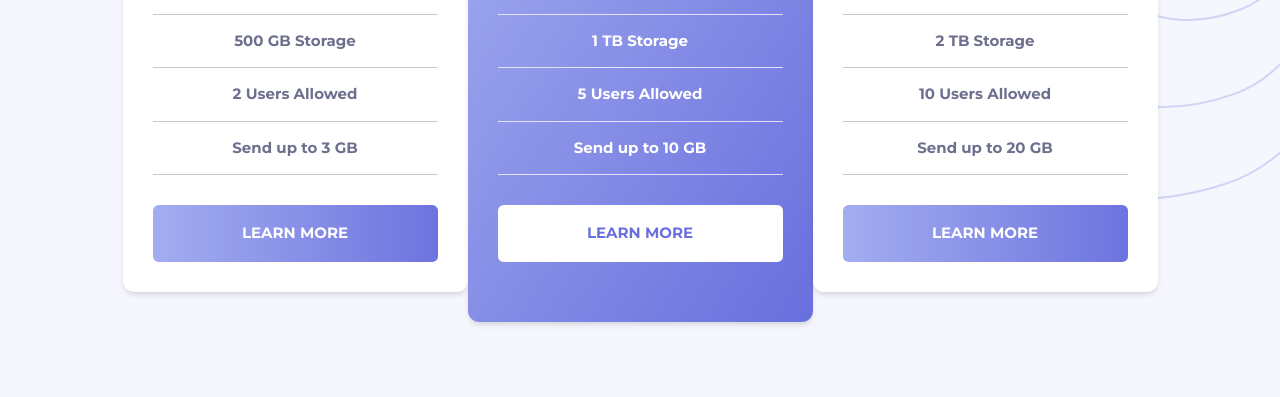
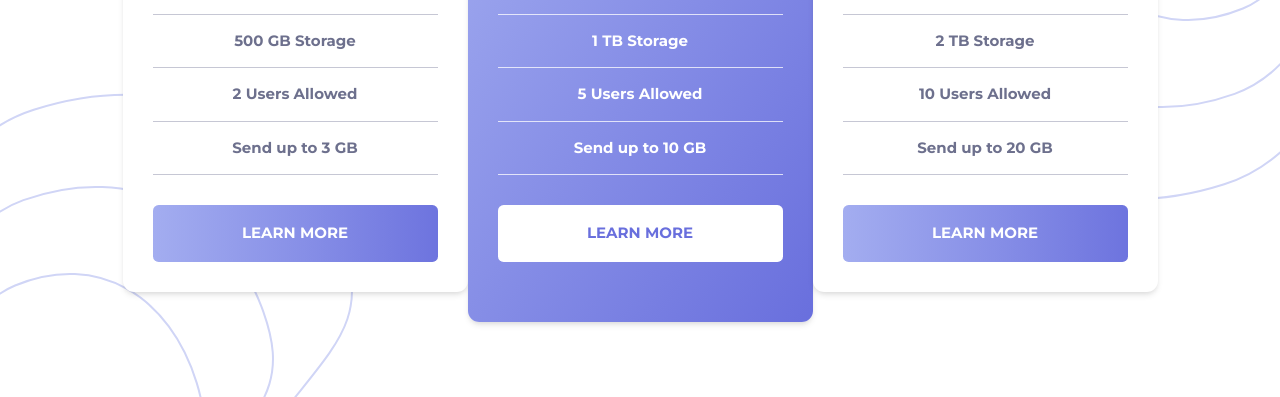
Before and after one commit to AlexKMarshall/pricing-component, a Gatsby site: page / in a window 1280 px wide. Shown: the part 457-854 px from the top of the page. Built offline with nearby package versions, Linux system fonts and the light colour scheme; Gatsby itself is replaced by a stand-in of ours.

Commit message:
Add bottom pattern for desktop only

```diff
--- a/src/pages/index.js
+++ b/src/pages/index.js
@@ -1,8 +1,6 @@
 import React, { useState } from "react";
 
 import SEO from "../components/seo";
-
-// import bgPatternTop from "./../images/bg-top.svg";
 
 const IndexPage = () => {
   const [billingFrequency, setBillingFrequency] = useState("monthly");
@@ -20,7 +18,7 @@ const IndexPage = () => {
   return (
     <>
       <SEO title="Home" />
-      <div className="w-full min-h-screen bg-gray-blue-very-light bg-no-repeat bg-right-top bg-pattern-top">
+      <div className="w-full min-h-screen bg-gray-blue-very-light bg-pattern-top lg:bg-pattern-both">
         <div className="container mx-auto flex flex-col items-stretch text-center text-gray-blue">
           <h1 className="text-3nHalfxl tracking-wide mt-20 mb-12">
             Our Pricing
--- a/src/styles/global.css
+++ b/src/styles/global.css
@@ -18,8 +18,15 @@
   background-image: linear-gradient(to bottom right, #a3adf0, #696fdd);
 }
 
-.bg-pattern-top {
-  background-image: url(./../images/bg-top.svg);
+@responsive {
+  .bg-pattern-top {
+    background: no-repeat top right url(./../images/bg-top.svg);
+  }
+
+  .bg-pattern-both {
+    background: no-repeat top right url(./../images/bg-top.svg),
+      no-repeat bottom left url(./../images/bg-bottom.svg);
+  }
 }
 
 @variants hover, focus {
```
Also changed, not shown: src/images/bg-bottom.svg (added).
